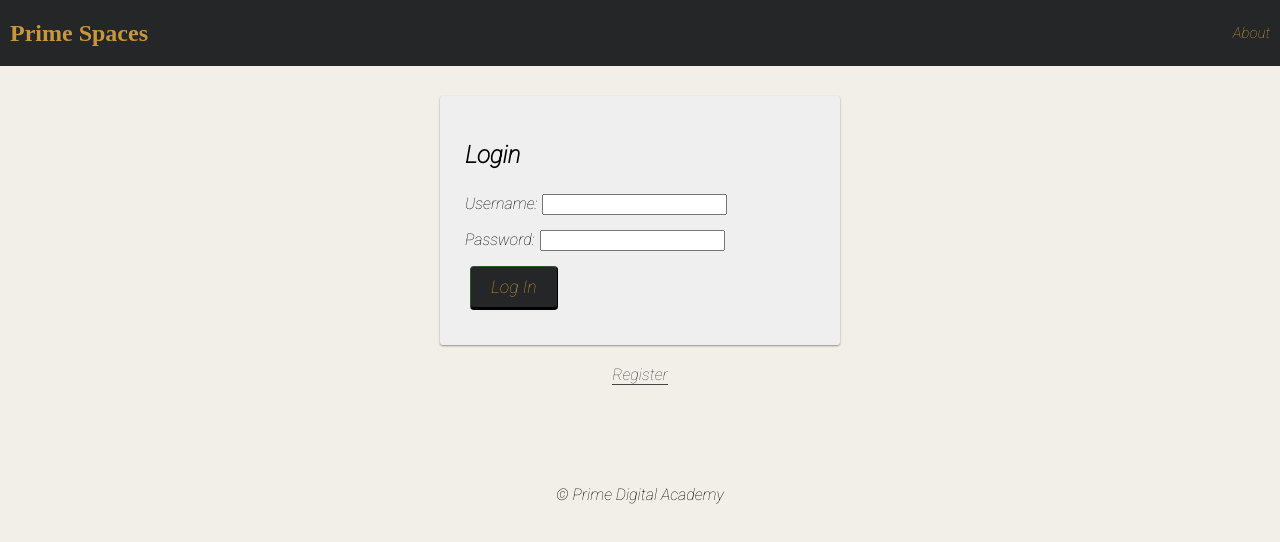
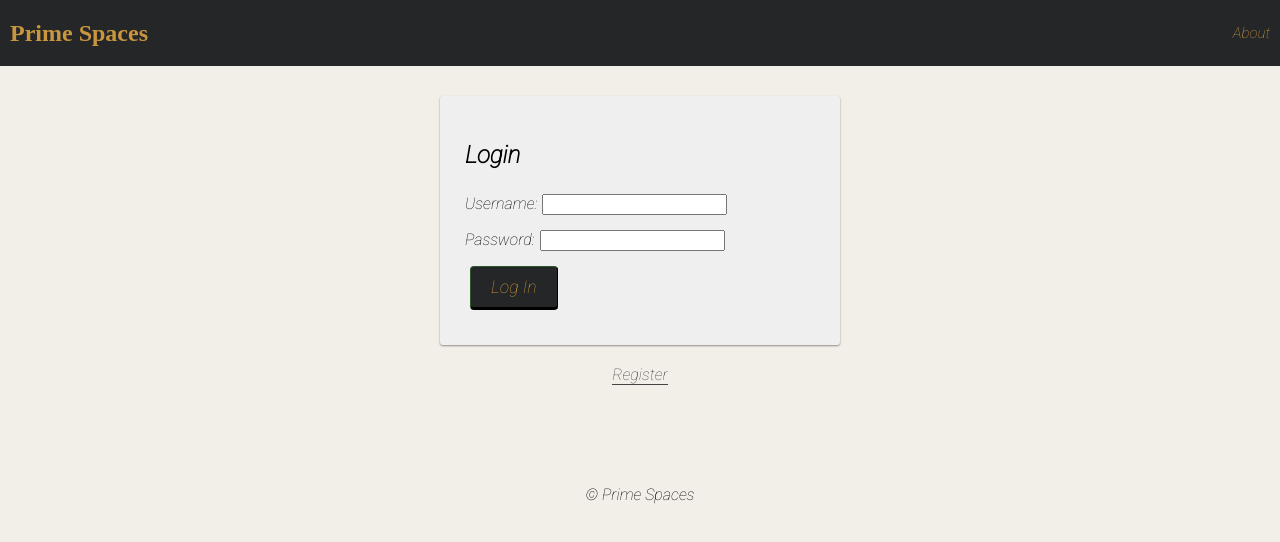
Before and after one commit to HoeyRachel/primespaces, a React (Create React App) app: page /#/spaces in a window 1280 px wide. Shown: the top 542 px of the page. Built offline with nearby package versions, Linux system fonts and the light colour scheme; no server answers; a web font is replaced by a local one.

Commit message:
spaces link setup

```diff
--- a/src/components/Footer/Footer.jsx
+++ b/src/components/Footer/Footer.jsx
@@ -7,7 +7,7 @@ import './Footer.css';
 // or even care what the redux state is, so it doesn't need 'connect()'
 
 function Footer() {
-  return <footer>&copy; Prime Digital Academy</footer>;
+  return <footer>&copy; Prime Spaces</footer>;
 }
 
 export default Footer;
--- a/src/components/Nav/Nav.jsx
+++ b/src/components/Nav/Nav.jsx
@@ -32,6 +32,10 @@ function Nav() {
               Info Page
             </Link>
 
+            <Link className="navLink" to="/spaces">
+              Spaces
+            </Link>
+
             <LogOutButton className="navLink" />
           </>
         )}
--- a/src/components/Spaces/Spaces.jsx
+++ b/src/components/Spaces/Spaces.jsx
@@ -8,7 +8,7 @@ function Spaces(props) {
   // Using hooks we're creating local state for a "heading" variable with
   // a default value of 'Functional Component'
   const store = useSelector((store) => store);
-  const [heading, setHeading] = useState('Functional Component');
+  const [heading, setHeading] = useState('Prime Spaces');
 
   return (
     <div>
```
